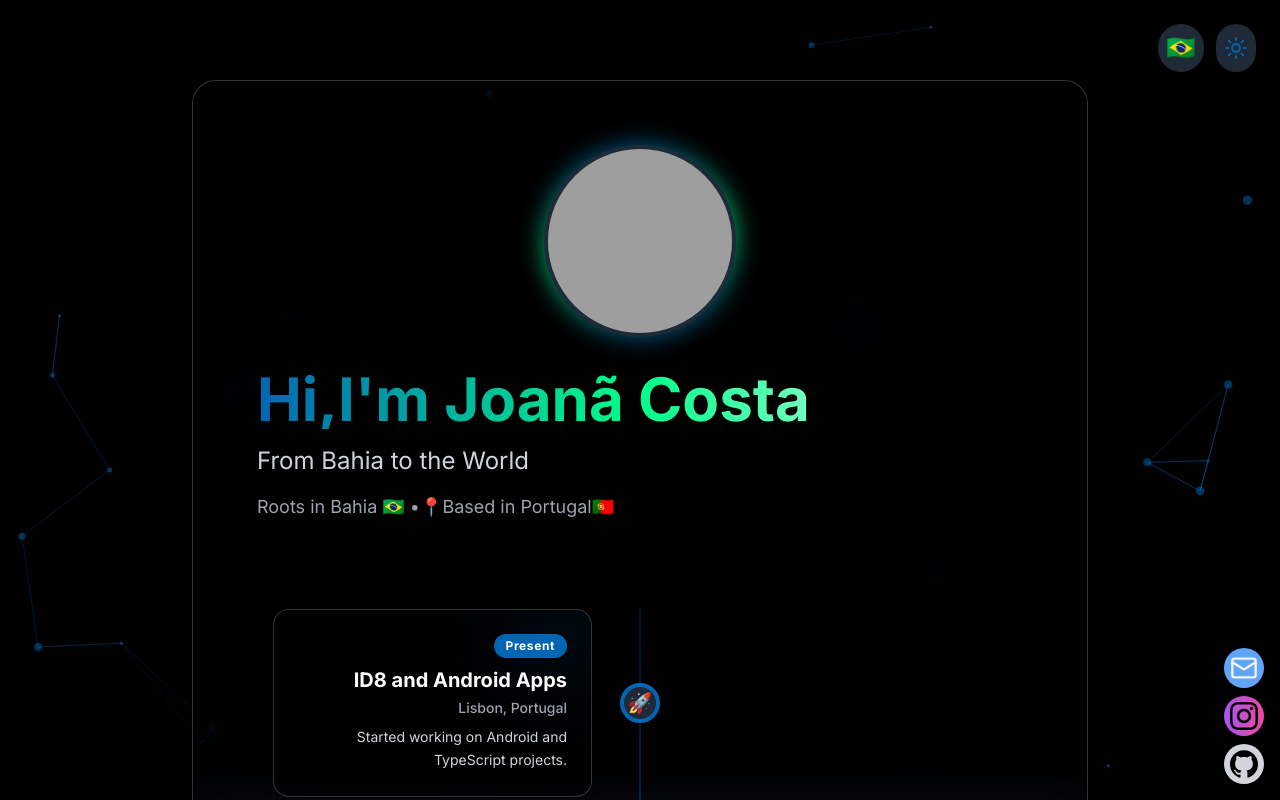
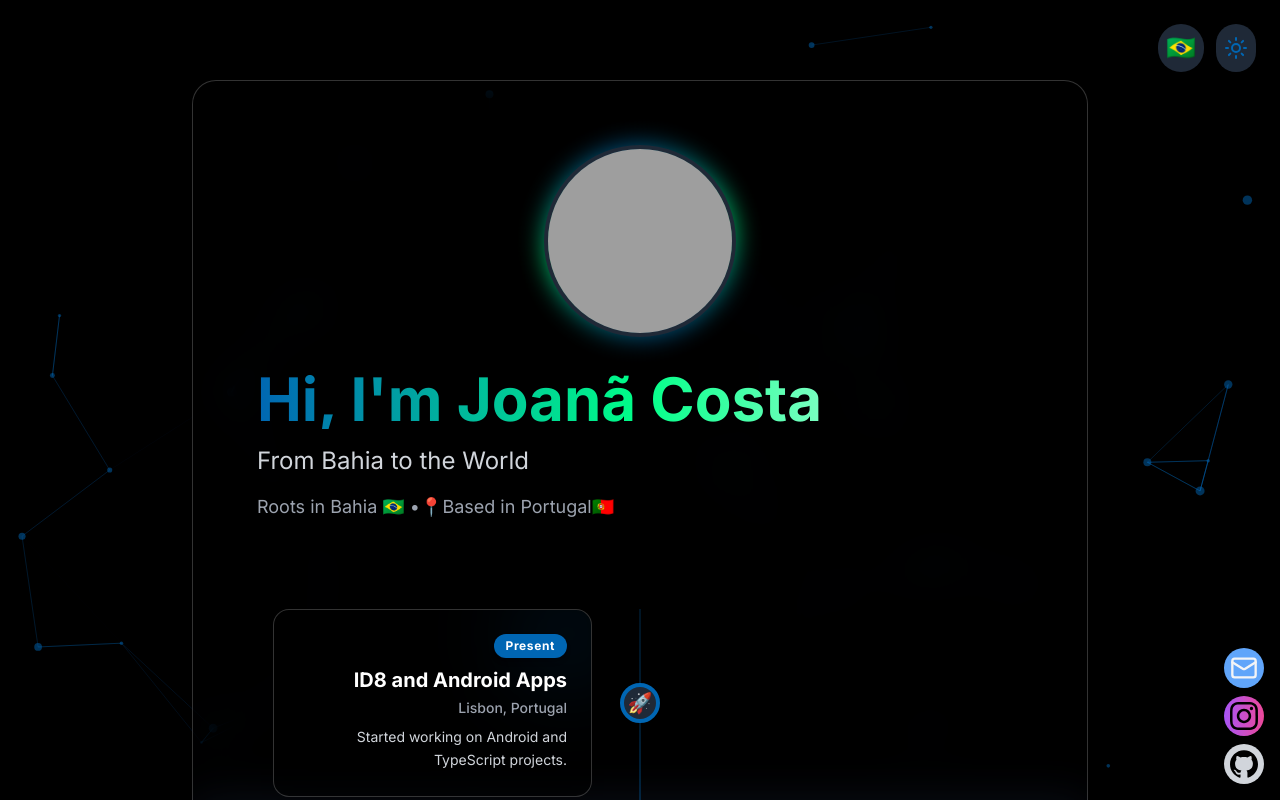
Before and after one commit to brkscosta/jsandev, a React (Vite) app: page / in a window 1280 px wide. Shown: the top 800 px of the page. Built offline with nearby package versions, Linux system fonts and the light colour scheme; grey boxes are pictures that could not be loaded.

Commit message:
fix(hero): add missing key props for i18n re-rendering
Add key props to components using i18n to ensure proper re-rendering when language changes
Fix typo in translation string by adding space after comma

```diff
--- a/src/components/hero/HeroDescription.tsx
+++ b/src/components/hero/HeroDescription.tsx
@@ -8,6 +8,7 @@ export const HeroDescription = ({ text }: HeroDescriptionProps): ReactElement =>
       animate={{ opacity: 1 }}
       className="text-lg text-bmw-gray-500 dark:text-bmw-gray-400 pb-6"
       initial={{ opacity: 0 }}
+      key={text}
       transition={{ delay: 0.5, duration: 0.8 }}
     >
       {text}
--- a/src/components/hero/HeroHeader.tsx
+++ b/src/components/hero/HeroHeader.tsx
@@ -4,10 +4,11 @@ import { useTranslation } from 'react-i18next'
 import { HeroHeaderProps } from '@/types/Components'
 
 export const HeroHeader = ({ name }: HeroHeaderProps): ReactElement => {
-  const { t } = useTranslation()
+  const { t, i18n } = useTranslation()
 
   return (
     <motion.h1
+      key={i18n.language}
       animate={{ opacity: 1, y: 0 }}
       className={`text-4xl md:text-6xl font-bold mb-4 bg-gradient-to-r from-bmw-blue
          via-[#00FF88] to-bmw-gray-400 dark:to-white bg-clip-text text-transparent`}
--- a/src/components/hero/Subheader.tsx
+++ b/src/components/hero/Subheader.tsx
@@ -3,11 +3,12 @@ import { useTranslation } from 'react-i18next'
 import { TypeAnimation } from 'react-type-animation'
 
 export const HeroSubHeader = (): ReactElement => {
-  const { t } = useTranslation()
+  const { t, i18n } = useTranslation()
 
   return (
     <TypeAnimation
       className="text-xl md:text-2xl text-bmw-gray-600 dark:text-bmw-gray-300 mb-6"
+      key={i18n.language}
       repeat={Infinity}
       sequence={[t('HeroSubHeader_squence'), 2000, t('HeroSubHeader_squence2'), 2000]}
       speed={50}
--- a/src/components/timeline/TimeLine.tsx
+++ b/src/components/timeline/TimeLine.tsx
@@ -1,15 +1,16 @@
-import { t } from 'i18next'
 import { FC } from 'react'
+import { useTranslation } from 'react-i18next'
 import { TimelineMarkerProps } from '@/types/Components'
 import { TimelineMarker } from './TimelineMarker'
 
 export const Timeline: FC = () => {
+  const { t, i18n } = useTranslation()
   const timelineEvents = t('timeline', {
     returnObjects: true,
   }) as TimelineMarkerProps[]
 
   return (
-    <div className="relative container mx-auto px-4">
+    <div className="relative container mx-auto px-4" key={i18n.language}>
       <div className="absolute left-4 md:left-1/2 transform md:-translate-x-1/2 h-full w-0.5 bg-gradient-to-b from-bmw-blue/20 via-bmw-blue/50 to-bmw-blue/20" />
       <div className="space-y-12">
         {timelineEvents
--- a/src/locales/en/translation.json
+++ b/src/locales/en/translation.json
@@ -1,5 +1,5 @@
 {
-  "HeroHeader_name": "Hi,I'm",
+  "HeroHeader_name": "Hi, I'm",
   "HeroDescription_description": "Roots in Bahia 🇧🇷 •📍Based in Portugal🇵🇹",
   "HeroSubHeader_squence": "Software Engineer",
   "HeroSubHeader_squence2": "From Bahia to the World",
```
